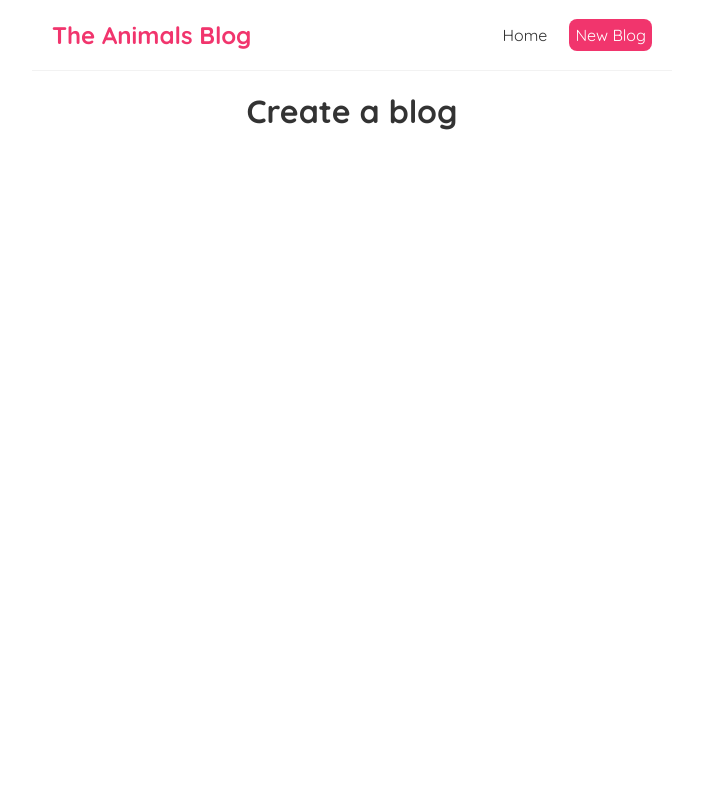
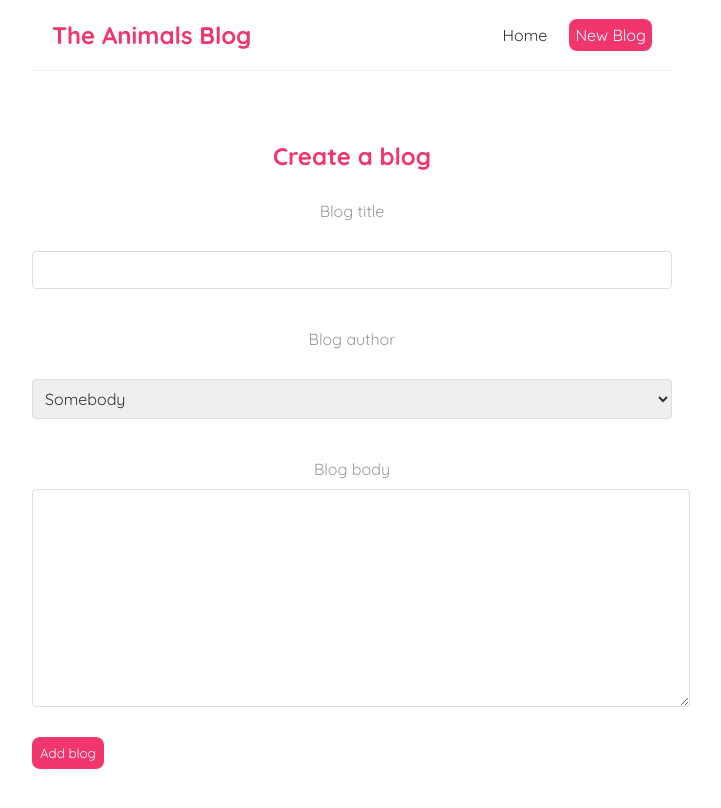
Before and after one commit to alieymsxxn/react-training, a React (Create React App) app in the folder blog/: page /create in a window 1280 px wide. Shown: the whole page, without its empty margins (288-1009 px from the left). Built offline with nearby package versions, Linux system fonts and the light colour scheme.

Commit message:
Filled component for adding blog

```diff
--- a/blog/src/blogs/create/CreateBlog.js
+++ b/blog/src/blogs/create/CreateBlog.js
@@ -1,7 +1,44 @@
+import { useState } from "react";
+
 const CreateBlog = () => {
+  const [title, setTitle] = useState("");
+  const [author, setAuthor] = useState("");
+  const [body, setBody] = useState("");
+
+  const handleSubmit = (event) => {
+    event.preventDefault();
+    const blog = { title, author, body };
+    console.log(blog);
+  };
+
   return (
-    <div>
-      <h1>Create a blog</h1>
+    <div className="blog-list">
+      <h1 className="blog-title">Create a blog</h1>
+      <form onSubmit={handleSubmit}>
+        <label className="blog-author">Blog title</label>
+        <input
+          className="blog-preview"
+          value={title}
+          onChange={(event) => setTitle(event.target.value)}
+        ></input>
+        <label className="blog-author">Blog author</label>
+        <select
+          className="blog-preview"
+          value={author}
+          onChange={(event) => setAuthor(event.target.value)}
+        >
+          <option value="Somebody">Somebody</option>
+          <option value="Flamingo">Flamingo</option>
+          <option value="yoshi">yoshi</option>
+        </select>
+        <label className="blog-author">Blog body</label>
+        <textarea
+          className="blog-body"
+          value={body}
+          onChange={(event) => setBody(event.target.value)}
+        ></textarea>
+        <button className="delete-btn">Add blog</button>
+      </form>
     </div>
   );
 };
--- a/blog/src/index.css
+++ b/blog/src/index.css
@@ -108,3 +108,50 @@
     padding: 20px;
     margin-top: 50px;
 }
+form {
+    display: flex;
+    flex-direction: column;
+    gap: 10px;
+    max-width: 50vw;
+    margin: 0 auto;
+    padding: 20px;
+
+    @media screen and (max-width: 768px) {
+        max-width: 90vw;
+    }
+}
+
+.blog-preview {
+    padding: 8px;
+    border: 1px solid #ddd;
+    border-radius: 4px;
+    font-size: 16px;
+}
+
+.blog-body {
+    min-height: 200px;
+    padding: 8px;
+    border: 1px solid #ddd;
+    border-radius: 4px;
+    font-size: 16px;
+    resize: vertical;
+}
+
+.delete-btn {
+    margin-top: 20px;
+    width: fit-content;
+    align-self: flex-start;
+    background-color: #f1356d;
+    color: #fff;
+    border: 0;
+    padding: 8px;
+    cursor: pointer;
+    border-radius: 8px;
+    &:hover {
+        background-color: #d11f54;
+    }
+}
+
+form label {
+    margin-top: 10px;
+}
```
